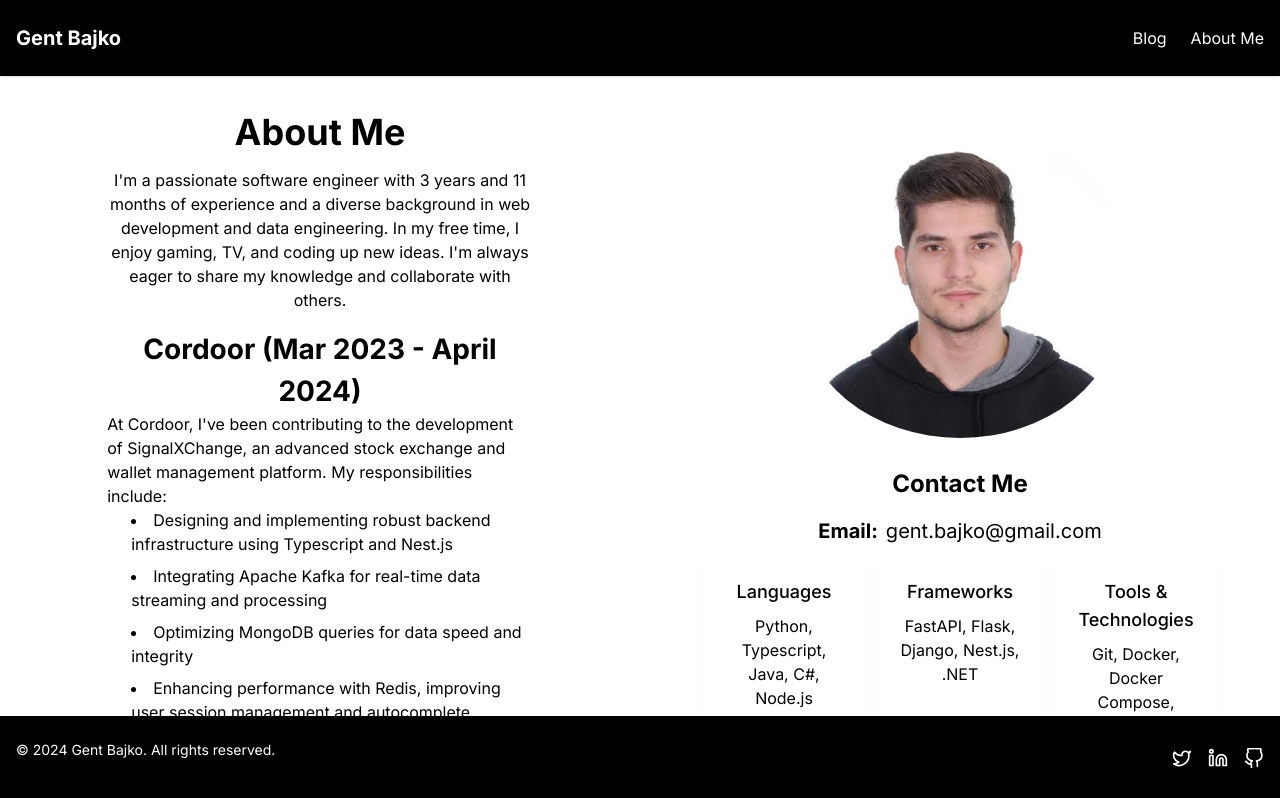
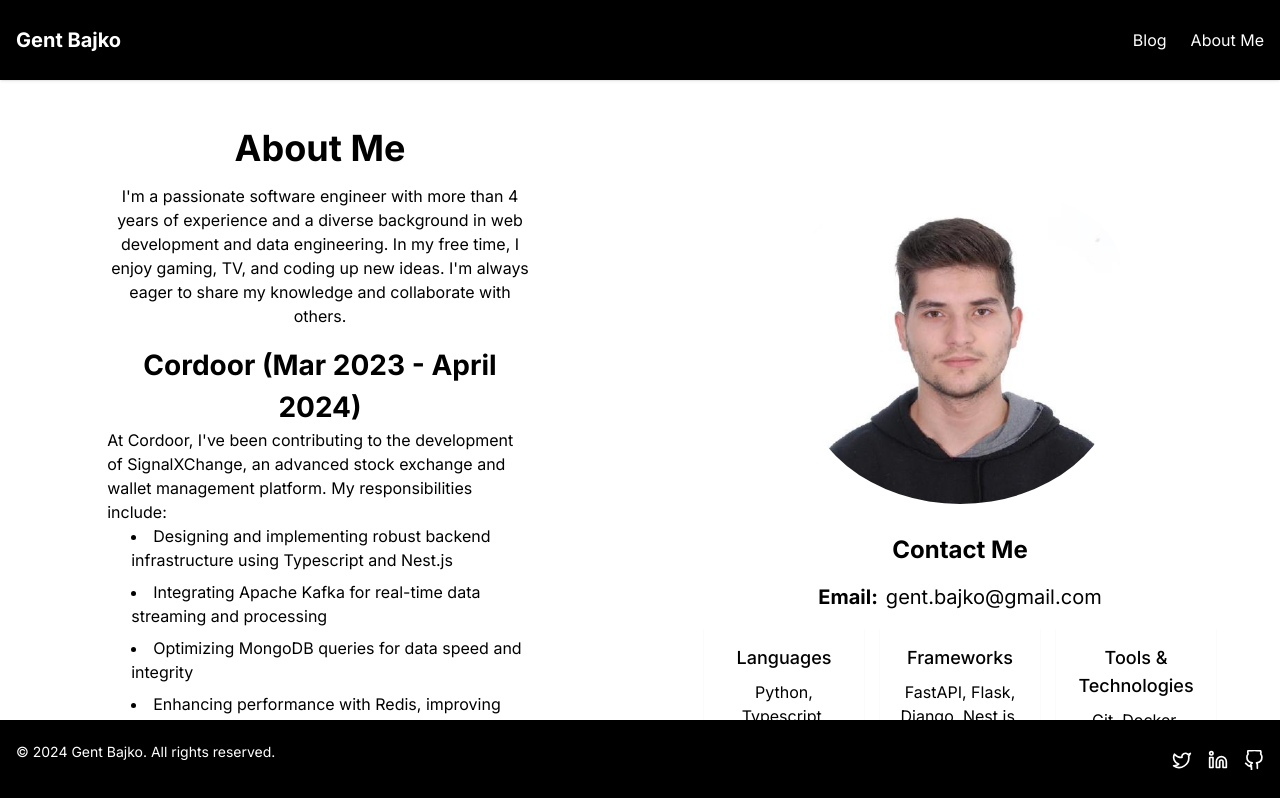
Before and after one commit to GentBajko/blog, a Next.js app: page /about in a window 1280 px wide. Shown: the top 798 px of the page. Built offline with nearby package versions, Linux system fonts and the light colour scheme.

Commit message:
Fixed about page styling

```diff
--- a/src/app/about/page.tsx
+++ b/src/app/about/page.tsx
@@ -6,8 +6,8 @@ import Image from "next/image";
 export default function About() {
   return (
     <Layout>
-      <main className="flex flex-1 h-screen overflow-hidden">
-        <div className="flex-1 overflow-y-scroll overflow-hidden">
+      <main className="flex flex-1 overflow-hidden">
+        <div className="flex-1 overflow-y-scroll h-[calc(100vh-160px)]">
           <Resume />
         </div>
         <div className="bg-background py-4 md:py-6 flex-1 fixed-right-0">
@@ -17,7 +17,7 @@ export default function About() {
               alt="Gent Bajko"
               width={400}
               height={400}
-              className="w-1/2 max-w-md mx-auto rounded-full"
+              className="w-1/2 max-w-md mx-auto rounded-full pt-20"
             />
           </div>
           <div className="bg-background h-full w-full">
--- a/src/components/Footer.tsx
+++ b/src/components/Footer.tsx
@@ -3,11 +3,13 @@ import { GithubIcon, LinkedinIcon, TwitterIcon } from "./Icons";
 
 export function Footer() {
   return (
-    <footer className="bg-black py-6 fixed bottom-0 w-full z-50">
-      <div className="container mx-auto px-4 flex items-center justify-between">
-        <p className="text-white text-sm">
-          &copy; 2024 Gent Bajko. All rights reserved.
-        </p>
+    <footer className="bg-black py-6 fixed bottom-0 w-full h-20 z-50">
+      <div className="container mx-auto px-4 flex items-center justify-between h-full">
+        <div className="justify-center text-center">
+          <p className="text-white text-sm">
+            &copy; 2024 Gent Bajko. All rights reserved.
+          </p>
+        </div>
         <div className="flex items-center space-x-4">
           <Link
             href="https://x.com/GentBajko"
--- a/src/components/Layout.tsx
+++ b/src/components/Layout.tsx
@@ -1,4 +1,5 @@
 import { ReactNode } from "react";
+import "../styles/About.module.css";
 import { Footer } from "./Footer";
 import { Navbar } from "./Navbar";
 
@@ -10,7 +11,9 @@ export default function Layout({ children }: LayoutProps) {
   return (
     <div className="relative flex flex-col">
       <Navbar />
-      <main className="pt-16 pb-16">{children}</main>
+      <main className="h-[calc(100vh-160px)] mt-20 hide-scrollbar">
+        {children}
+      </main>
       <Footer />
     </div>
   );
--- a/src/components/Navbar.tsx
+++ b/src/components/Navbar.tsx
@@ -4,8 +4,8 @@ import { Button } from "./ui/button";
 
 export function Navbar() {
   return (
-    <header className="bg-black shadow fixed top-0 w-full z-50">
-      <div className="container mx-auto px-4 py-4 md:py-6 flex items-center justify-between">
+    <header className="bg-black shadow fixed top-0 w-full h-20 z-50">
+      <div className="container mx-auto px-4 py-4 md:py-6 flex items-center justify-between h-full">
         <Link
           href="/"
           className="text-xl font-bold text-primary transition-colors"
--- a/src/components/Resume.tsx
+++ b/src/components/Resume.tsx
@@ -9,7 +9,7 @@ export function Resume() {
   }, []);
 
   function calculateExperience() {
-    const startDate = new Date("2020-07-1");
+    const startDate = new Date("2020-04-1");
     const now = new Date();
 
     let years = now.getFullYear() - startDate.getFullYear();
@@ -24,14 +24,18 @@ export function Resume() {
   }
 
   function handleExperienceText(exp: { years: number; months: number }) {
-    if (exp.months === 0) {
-      setText(`${exp.years} years`);
-    } else if (exp.months === 1) {
+    if (exp.months >= 0 && exp.months <= 5) {
+      setText(`more than ${exp.years} years`);
+    } else if (exp.months >= 6 && exp.months <= 11) {
+      setText(`more than ${exp.years + 1} years`);
+    } else if (exp.years === 0 && exp.months === 1) {
       setText(`${exp.years} years and 1 month`);
     } else {
       setText(`${exp.years} years and ${exp.months} months`);
     }
+    return <div>{text}</div>;
   }
+
   return (
     <article className="bg-background py-8 md:py-12 flex-1 overflow-y-scroll overflow-hidden">
       <div className="container mx-auto px-4">
```
